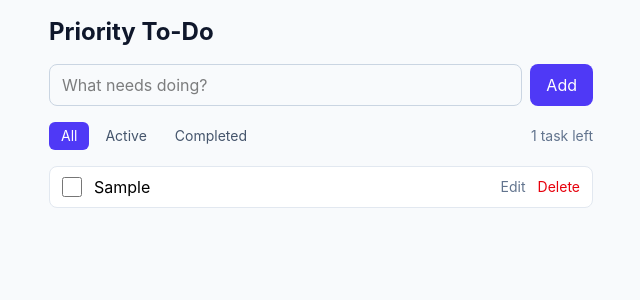
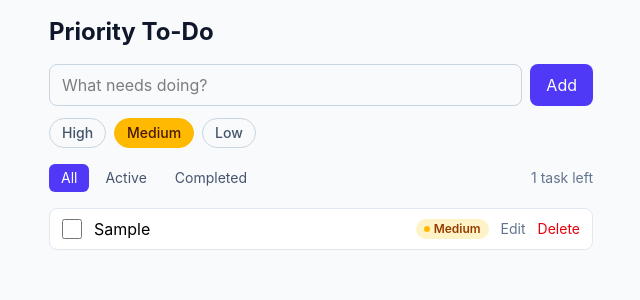
Before and after one commit to themanprince/HNG15, a React (Vite) app in the folder task1-priority-todo/: page / in a window 1280 px wide. Both pictures are taken after typing "Sample" into the empty fields and a click on the button "Add". Shown: the top 300 px of the page, without its empty margins (319-959 px from the left). Built offline with nearby package versions, Linux system fonts and the light colour scheme.

Commit message:
task1: add priority on create and priority-based sorting
Co-Authored-By: Claude Opus 5.5 <noreply@anthropic.com>
Claude-Session: https://claude.ai/code/session_01QRVGXKw4nBmYESzwVw5GqF

```diff
--- a/task1-priority-todo/src/components/AddTaskForm.tsx
+++ b/task1-priority-todo/src/components/AddTaskForm.tsx
@@ -1,22 +1,27 @@
 import { useState, type FormEvent } from "react";
+import type { Priority } from "../types";
+import { PriorityPicker } from "./PriorityPicker";
 
 interface Props {
-  onAdd: (title: string) => void;
+  onAdd: (title: string, priority: Priority) => void;
 }
 
 export function AddTaskForm({ onAdd }: Props) {
   const [title, setTitle] = useState("");
+  const [priority, setPriority] = useState<Priority>("medium");
 
   function handleSubmit(e: FormEvent) {
     e.preventDefault();
     const trimmed = title.trim();
     if (!trimmed) return;
-    onAdd(trimmed);
+    onAdd(trimmed, priority);
     setTitle("");
+    setPriority("medium");
   }
 
   return (
-    <form onSubmit={handleSubmit} className="flex gap-2">
+    <form onSubmit={handleSubmit} className="flex flex-col gap-3">
+      <div className="flex gap-2">
       <label htmlFor="new-task" className="sr-only">
         New task
       </label>
@@ -28,8 +33,10 @@ export function AddTaskForm({ onAdd }: Props) {
         className="min-w-0 flex-1 rounded-lg border border-slate-300 px-3 py-2"
       />
       <button type="submit" className="rounded-lg bg-indigo-600 px-4 py-2 text-white">
-        Add
-      </button>
+          Add
+        </button>
+      </div>
+      <PriorityPicker value={priority} onChange={setPriority} />
     </form>
   );
 }
--- /dev/null
+++ b/task1-priority-todo/src/components/PriorityBadge.tsx
@@ -0,0 +1,13 @@
+import type { Priority } from "../types";
+import { PRIORITY_LABEL, PRIORITY_STYLES } from "../lib/priority";
+
+export function PriorityBadge({ priority }: { priority: Priority }) {
+  return (
+    <span
+      className={`inline-flex shrink-0 items-center gap-1 rounded-full px-2 py-0.5 text-xs font-semibold ${PRIORITY_STYLES[priority].badge}`}
+    >
+      <span className={`h-1.5 w-1.5 rounded-full ${PRIORITY_STYLES[priority].dot}`} aria-hidden="true" />
+      {PRIORITY_LABEL[priority]}
+    </span>
+  );
+}
--- /dev/null
+++ b/task1-priority-todo/src/components/PriorityPicker.tsx
@@ -0,0 +1,33 @@
+import type { Priority } from "../types";
+import { PRIORITIES, PRIORITY_LABEL, PRIORITY_STYLES } from "../lib/priority";
+
+interface Props {
+  value: Priority;
+  onChange: (priority: Priority) => void;
+}
+
+export function PriorityPicker({ value, onChange }: Props) {
+  return (
+    <fieldset className="flex items-center gap-2">
+      <legend className="sr-only">Priority</legend>
+      {PRIORITIES.map((p) => (
+        <label
+          key={p}
+          className={`cursor-pointer rounded-full border px-3 py-1 text-sm font-medium has-[:focus-visible]:ring-2 has-[:focus-visible]:ring-indigo-500 ${
+            value === p ? PRIORITY_STYLES[p].selected : "border-slate-300 text-slate-600"
+          }`}
+        >
+          <input
+            type="radio"
+            name="priority"
+            value={p}
+            checked={value === p}
+            onChange={() => onChange(p)}
+            className="sr-only"
+          />
+          {PRIORITY_LABEL[p]}
+        </label>
+      ))}
+    </fieldset>
+  );
+}
--- a/task1-priority-todo/src/components/TaskItem.tsx
+++ b/task1-priority-todo/src/components/TaskItem.tsx
@@ -1,5 +1,6 @@
 import { useState, type FormEvent } from "react";
 import type { Task } from "../types";
+import { PriorityBadge } from "./PriorityBadge";
 
 interface Props {
   task: Task;
@@ -53,6 +54,7 @@ export function TaskItem({ task, onToggle, onDelete, onRename }: Props) {
           {task.title}
         </span>
       )}
+      {!editing && <PriorityBadge priority={task.priority} />}
       {!editing && (
         <button type="button" onClick={startEdit} className="text-sm text-slate-500">
           Edit
--- a/task1-priority-todo/src/hooks/useTasks.ts
+++ b/task1-priority-todo/src/hooks/useTasks.ts
@@ -1,5 +1,6 @@
-import { useCallback } from "react";
-import type { Task } from "../types";
+import { useCallback, useMemo } from "react";
+import type { Priority, Task } from "../types";
+import { nextOrder, sortTasks } from "../lib/sorting";
 import { parseTasks, TASKS_KEY } from "../lib/storage";
 import { useLocalStorage } from "./useLocalStorage";
 
@@ -7,15 +8,15 @@ export function useTasks() {
   const [tasks, setTasks] = useLocalStorage<Task[]>(TASKS_KEY, parseTasks);
 
   const addTask = useCallback(
-    (title: string) => {
+    (title: string, priority: Priority) => {
       setTasks((prev) => [
         ...prev,
         {
           id: crypto.randomUUID(),
           title,
           completed: false,
-          priority: "medium",
-          order: prev.length,
+          priority,
+          order: nextOrder(prev, priority),
           createdAt: Date.now(),
         },
       ]);
@@ -48,5 +49,7 @@ export function useTasks() {
     setTasks((prev) => prev.filter((t) => !t.completed));
   }, [setTasks]);
 
-  return { tasks, addTask, updateTitle, toggleTask, deleteTask, clearCompleted };
+  const sorted = useMemo(() => sortTasks(tasks), [tasks]);
+
+  return { tasks: sorted, addTask, updateTitle, toggleTask, deleteTask, clearCompleted };
 }
--- /dev/null
+++ b/task1-priority-todo/src/lib/priority.ts
@@ -0,0 +1,28 @@
+import type { Priority } from "../types";
+
+export const PRIORITIES: readonly Priority[] = ["high", "medium", "low"];
+
+export const PRIORITY_LABEL: Record<Priority, string> = {
+  high: "High",
+  medium: "Medium",
+  low: "Low",
+};
+
+/** Tailwind classes per priority (kept as full literals so Tailwind can detect them). */
+export const PRIORITY_STYLES: Record<Priority, { badge: string; dot: string; selected: string }> = {
+  high: {
+    badge: "bg-rose-100 text-rose-700",
+    dot: "bg-rose-500",
+    selected: "bg-rose-500 text-white border-rose-500",
+  },
+  medium: {
+    badge: "bg-amber-100 text-amber-800",
+    dot: "bg-amber-400",
+    selected: "bg-amber-400 text-amber-950 border-amber-400",
+  },
+  low: {
+    badge: "bg-sky-100 text-sky-700",
+    dot: "bg-sky-500",
+    selected: "bg-sky-500 text-white border-sky-500",
+  },
+};
--- /dev/null
+++ b/task1-priority-todo/src/lib/sorting.ts
@@ -0,0 +1,22 @@
+import type { Priority, Task } from "../types";
+
+export const PRIORITY_RANK: Record<Priority, number> = { high: 0, medium: 1, low: 2 };
+
+/** Sorting rules from AGENTS.md: incomplete first, then priority, then order, then oldest. */
+export function compareTasks(a: Task, b: Task): number {
+  return (
+    Number(a.completed) - Number(b.completed) ||
+    PRIORITY_RANK[a.priority] - PRIORITY_RANK[b.priority] ||
+    a.order - b.order ||
+    a.createdAt - b.createdAt
+  );
+}
+
+export function sortTasks(tasks: readonly Task[]): Task[] {
+  return [...tasks].sort(compareTasks);
+}
+
+/** The `order` that places a new task at the bottom of its priority group. */
+export function nextOrder(tasks: readonly Task[], priority: Priority): number {
+  return tasks.reduce((max, t) => (t.priority === priority ? Math.max(max, t.order + 1) : max), 0);
+}
--- a/task1-priority-todo/src/lib/storage.ts
+++ b/task1-priority-todo/src/lib/storage.ts
@@ -1,8 +1,7 @@
 import type { Priority, Task } from "../types";
+import { PRIORITIES } from "./priority";
 
 export const TASKS_KEY = "todo-app:tasks";
-
-const PRIORITIES: readonly Priority[] = ["high", "medium", "low"];
 
 function isTask(value: unknown): value is Task {
   if (typeof value !== "object" || value === null) return false;
```
